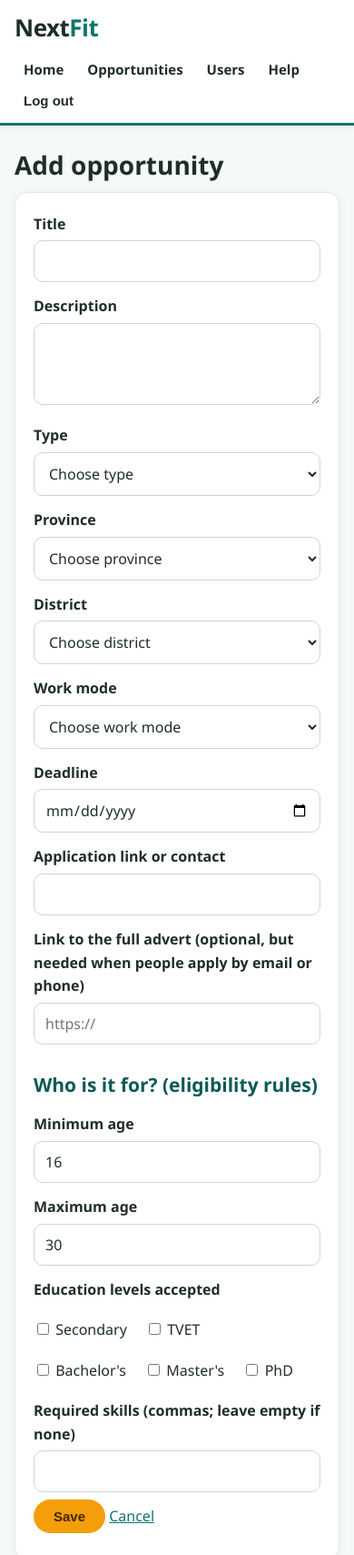
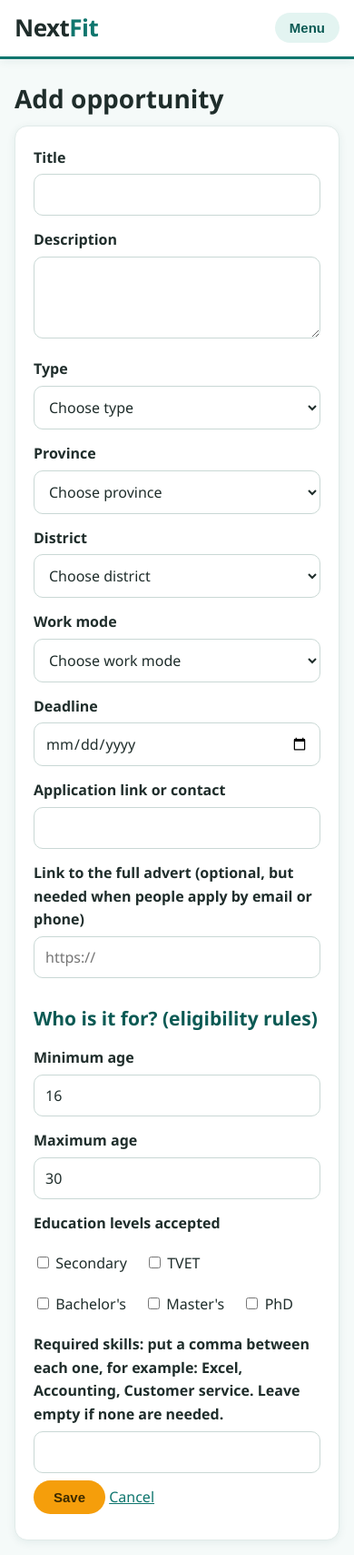
Before and after one commit to Ines-karega/NextFit, a Flask app: page /admin/opportunities/new in a window 390 px wide. Shown: the top 1709 px of the page at 91% size. Run offline with Flask 3, Linux system fonts and the light colour scheme; the visitor is signed in with stand-in values (Sample User, id 1); data comes from the database, SQL or seed files in the repository; some libraries are stand-ins or nearby versions.

Commit message:
Add a Menu button on phones and explain how to separate skills with commas

```diff
--- a/frontend/static/app.js
+++ b/frontend/static/app.js
@@ -70,3 +70,14 @@ for (var k = 0; k < copyButtons.length; k++) {
     });
   })(copyButtons[k]);
 }
+
+// Phones: the "Menu" button opens and closes the menu.
+var menuButton = document.querySelector(".menu-toggle");
+var menu = document.getElementById("main-menu");
+if (menuButton && menu) {
+  menuButton.addEventListener("click", function () {
+    var isOpen = menu.classList.toggle("open");
+    menuButton.setAttribute("aria-expanded", isOpen ? "true" : "false");
+    menuButton.textContent = isOpen ? "Close" : "Menu";
+  });
+}
--- a/frontend/static/style.css
+++ b/frontend/static/style.css
@@ -25,6 +25,18 @@ header { background: #fff; border-bottom: 3px solid var(--green); box-shadow: va
 nav { display: flex; flex-wrap: wrap; gap: 2px 6px; align-items: center; }
 nav a, nav button.link { color: var(--text); text-decoration: none; font-size: 15px; font-weight: 600; padding: 6px 10px; border-radius: 20px; }
 nav a:hover, nav button.link:hover { background: var(--green-soft); color: var(--green-dark); }
+/* Phones: one Menu button; tapping it shows the menu as a list under the top bar */
+.menu-toggle { background: var(--green-soft); color: var(--green-dark); padding: 8px 16px; font-size: 15px; }
+.menu-toggle:hover { background: #cfe9e4; }
+@media (max-width: 699px) {
+  nav { display: none; flex-basis: 100%; flex-direction: column; align-items: stretch; padding: 6px 0 4px; }
+  nav.open { display: flex; }
+  nav a, nav button.link { display: block; width: 100%; text-align: left; padding: 11px 12px; font-size: 16px; }
+  nav form.inline { display: block; }
+}
+@media (min-width: 700px) {
+  .menu-toggle { display: none; }
+}
 
 main { max-width: 860px; margin: 0 auto; padding: 20px 16px 8px; }
 footer { text-align: center; color: var(--muted); font-size: 13px; padding: 28px 16px; }
--- a/frontend/templates/admin_form.html
+++ b/frontend/templates/admin_form.html
@@ -56,7 +56,7 @@
   {% endfor %}
   {% if errors.education %}<p class="error">{{ errors.education }}</p>{% endif %}
 
-  <label for="required_skills">Required skills (commas; leave empty if none)</label>
+  <label for="required_skills">Required skills: put a comma between each one, for example: Excel, Accounting, Customer service. Leave empty if none are needed.</label>
   <input id="required_skills" name="required_skills" value="{{ o['required_skills'] or '' }}">
 
   <p><button>Save</button> <a href="{{ url_for('admin_opportunities') }}">Cancel</a></p>
--- a/frontend/templates/base.html
+++ b/frontend/templates/base.html
@@ -9,7 +9,9 @@
 <body>
   <header>
     <a class="logo" href="{{ url_for('home') }}">Next<span>Fit</span></a>
-    <nav>
+    {# On phones the menu is folded away behind this button (see app.js); on bigger screens the button is hidden #}
+    <button type="button" class="menu-toggle" aria-controls="main-menu" aria-expanded="false">Menu</button>
+    <nav id="main-menu">
       <a href="{{ url_for('home') }}">Home</a>
       {% if user and user['role'] == 'SEEKER' %}
         <a href="{{ url_for('dashboard') }}">My matches</a>
--- a/frontend/templates/profile.html
+++ b/frontend/templates/profile.html
@@ -33,7 +33,7 @@
   </select>
   {% if errors.status %}<p class="error">{{ errors.status }}</p>{% endif %}
 
-  <label for="skills">Your skills (separate with commas)</label>
+  <label for="skills">Your skills: put a comma between each one, for example: Excel, Accounting, Customer service.</label>
   <textarea id="skills" name="skills" rows="3" placeholder="Example: Excel, Communication, English">{{ form['skills'] or '' }}</textarea>
   {% if errors.skills %}<p class="error">{{ errors.skills }}</p>{% endif %}
 
```
